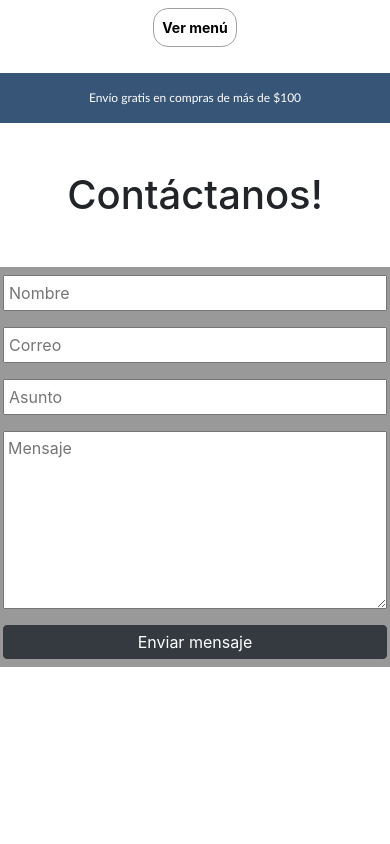
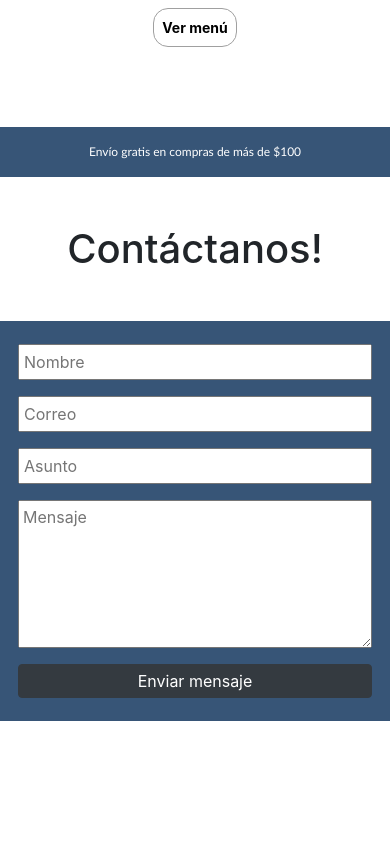
Before and after one commit to letifoss/clothesstore, a React (Create React App) app: page /contacto in a window 390 px wide. Shown: the top 844 px of the page. Built offline with nearby package versions, Linux system fonts and the light colour scheme.

Commit message:
ajustes responsive

```diff
--- a/src/componentes/Menudesplegable.js
+++ b/src/componentes/Menudesplegable.js
@@ -22,6 +22,7 @@ function Menudesplegable() {
                     <Link to="/mujeres">Mujeres</Link>
                     <Link to="/hombres">Hombres</Link>
                     <Link to="/ofertas">Ofertas</Link>
+                    <Link to="/contacto">Contacto</Link>
 
                     <button className="botonmenu" onClick={desplegarMenu}>Ocultar menú</button>
                 </nav>
--- a/src/styles/Contacto.css
+++ b/src/styles/Contacto.css
@@ -1,5 +1,11 @@
 .contact{
     width: 400px;
     height: 400px;
-    background-color: rgb(153, 153, 153);
+    background-color:#375577;
 }
+
+@media screen and (max-width: 425px) {
+    .contact{
+        padding: 15px
+    }
+};
--- a/src/styles/Menu.css
+++ b/src/styles/Menu.css
@@ -70,7 +70,7 @@
     }
     .alerta{
         text-align: center;
-        margin-top: 26px;
+        margin-top: 80px;
     }
     .alerta p{
         font-size: 12px;
--- a/src/styles/Productos.css
+++ b/src/styles/Productos.css
@@ -30,7 +30,7 @@
 }
 
 
-@media screen and (max-width: 425px){
+@media screen and (max-width: 480px){
     .seccionproductos{
         width: 100%;
     }
```
